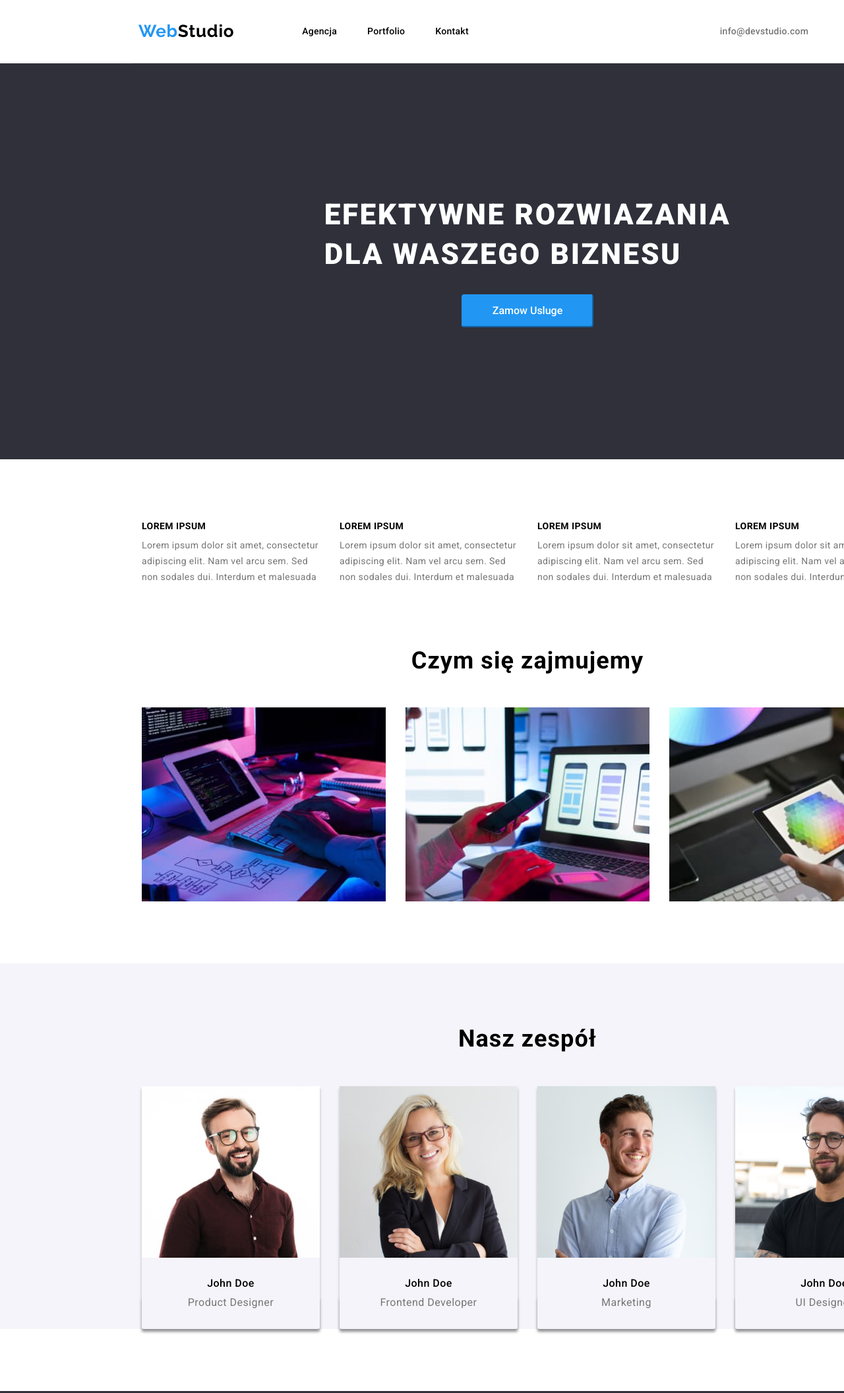
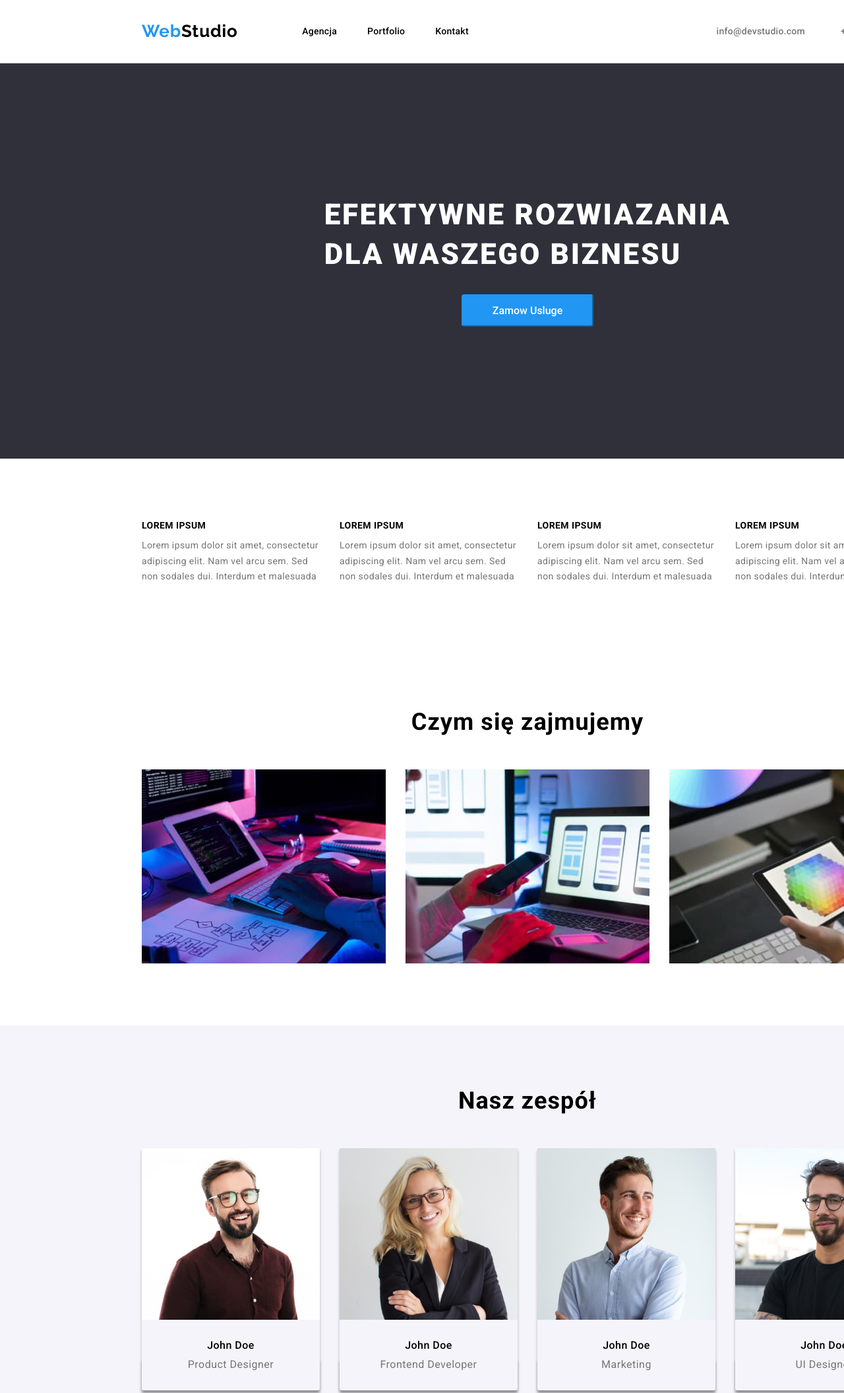
Before and after one commit to RafalCeglinsk/goit-markup-hw-03, a plain HTML site: page index.html in a window 1280 px wide. Shown: the top 2111 px of the page at 66% size. Drawn offline with nearby package versions, Linux system fonts and the light colour scheme.

Commit message:
update of hw3

```diff
--- a/css/style.css
+++ b/css/style.css
@@ -140,14 +140,13 @@ ul {
 	list-style-type: none;
 }
 .order {
-	width: 200px;
-	height: 50px;
 	border-color: var(--border-color-blue);
 	border-radius: 4px;
 	margin-top: 30px;
 	font-weight: 500;
 	font-size: 16px;
 	line-height: 1.6;
+	padding: 10px 45px;
 	background-color: var(--background-color-blue);
 	color: var(--text-color-white);
 	cursor: pointer;
@@ -175,7 +174,6 @@ ul {
 .filter-button:focus {
 	background-color: var(--focus-color-blue);
 	color: var(--text-color-white);
-	box-shadow: 0px 4px 4px 0px var(--box-shadow);
 }
 
 .filter-button {
@@ -188,7 +186,6 @@ ul {
 	border-radius: 4px;
 	letter-spacing: 0.03em;
 	padding: 6px 20px;
-	box-shadow: 0px 4px 4px 0px var(--box-shadow);
 }
 .projectname {
 	color: var(--text-color-black);
@@ -226,9 +223,6 @@ ul {
 	letter-spacing: 0.03em;
 	margin-bottom: 50px;
 }
-.whatwedo:hover {
-	color: var(--text-color-blue);
-}
 .ourteam {
 	color: var(--text-color-black);
 	font-weight: 700;
@@ -237,9 +231,6 @@ ul {
 	text-align: center;
 	letter-spacing: 0.03em;
 	margin-bottom: 50px;
-}
-.ourteam:hover {
-	color: var(--text-color-blue);
 }
 .team-mate {
 	box-shadow: 0px 4px 4px var(--box-shadow);
@@ -305,12 +296,14 @@ address {
 	padding-top: 94px;
 	padding-bottom: 94px;
 }
+.header-box {
+	border-bottom: 1px solid var(--border-color-grey);
+}
 .header-flex {
 	display: flex;
 	flex-direction: row;
-	justify-content: space-evenly;
+	justify-content: space-between;
 	align-items: center;
-	border-bottom: 1px solid var(--border-color-grey);
 	padding: 32px 0px;
 }
 .effective-flex {
@@ -335,8 +328,6 @@ address {
 }
 .our-team-box {
 	background-color: var(--ourteam-background-grey);
-	width: 100%;
-	padding-top: 94px;
 }
 .our-team-flex {
 	display: flex;
@@ -380,5 +371,4 @@ address {
 	border-right: 1px solid var(--project-border-white);
 	border-bottom: 1px solid var(--project-border-white);
 	border-left: 1px solid var(--project-border-white);
-	box-shadow: 0px 4px 4px 0px var(--box-shadow);
 }
--- a/index.html
+++ b/index.html
@@ -26,7 +26,9 @@
 	<body>
 		<header>
 			<!-- logo top -->
-			<div class="header-flex container">
+			<div class="header-box">
+				<div class="container">
+					<div class="header-flex">
 						<a class="menu-logo-top" href="index.html"
 							><span class="logo-top">Web</span>Studio</a
 						>
@@ -35,7 +37,9 @@
 							<div>
 								<ul class="nav nav-item-flex">
 									<li>
-								<a class="nav-item-agencja" href="index.html"
+										<a
+											class="nav-item-agencja"
+											href="index.html"
 											>Agencja</a
 										>
 									</li>
@@ -62,6 +66,8 @@
 							<a class="phonenumber" href="tel:+48111111111"
 								>+48 111 111 111</a
 							>
+						</div>
+					</div>
 				</div>
 			</div>
 		</header>
@@ -119,7 +125,7 @@
 			</section>
 
 			<!-- What We Do -->
-			<section class="wwd-pad container">
+			<section class="sections container">
 				<h3 class="whatwedo">Czym się zajmujemy</h3>
 				<div class="what-we-do-img-flex">
 					<img
@@ -143,8 +149,8 @@
 				</div>
 			</section>
 			<!-- Our Team -->
-			<section class="sections">
-				<div class="container our-team-box">
+			<section class="sections our-team-box">
+				<div class="container">
 					<h2 class="ourteam">Nasz zespół</h2>
 					<div class="our-team-flex">
 						<figure class="team-mate">
```
Also changed, not shown: portfolio.html (+5 -1 lines). Lines whose indentation alone changed are shown as unchanged.
